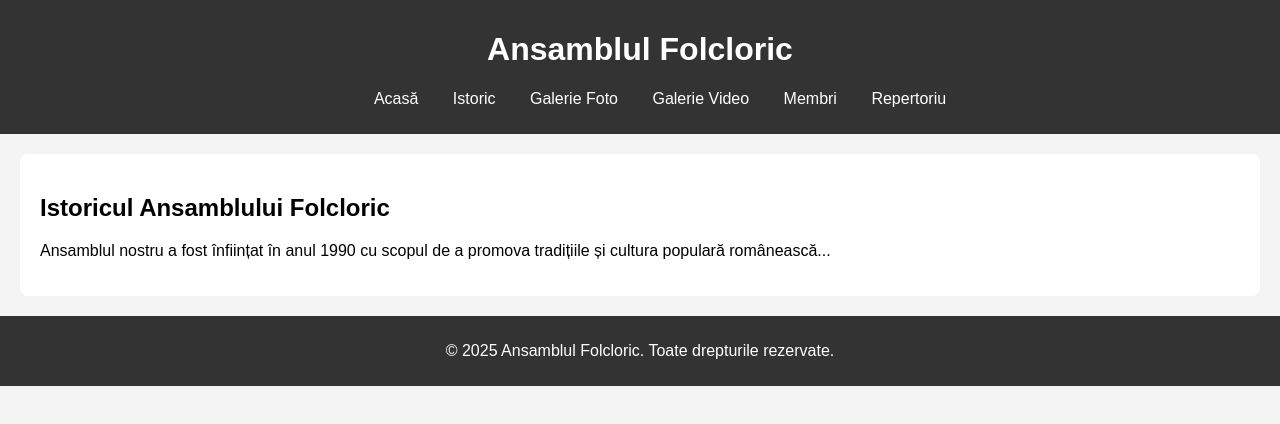
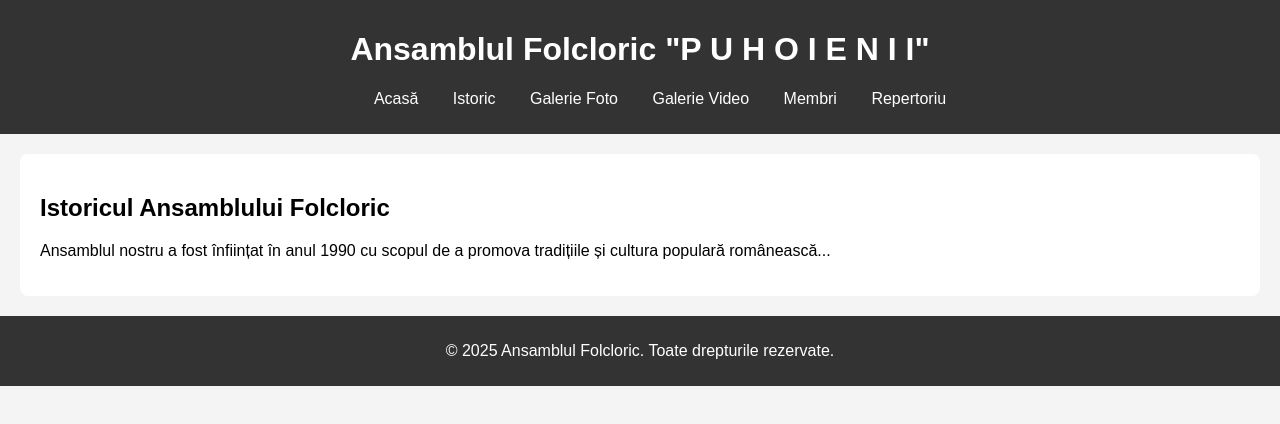
Before and after one commit to ionnbote/puhoienii, a plain HTML site: page about.html in a window 1280 px wide. Drawn offline with Linux system fonts and the light colour scheme.

Commit message:
added name

```diff
--- a/about.html
+++ b/about.html
@@ -8,7 +8,7 @@
 </head>
 <body>
     <header>
-        <h1>Ansamblul Folcloric</h1>
+        <h1>Ansamblul Folcloric "P U H O I E N I I"</h1>
         <nav>
             <ul>
                 <li><a href="index.html">Acasă</a></li>
```
